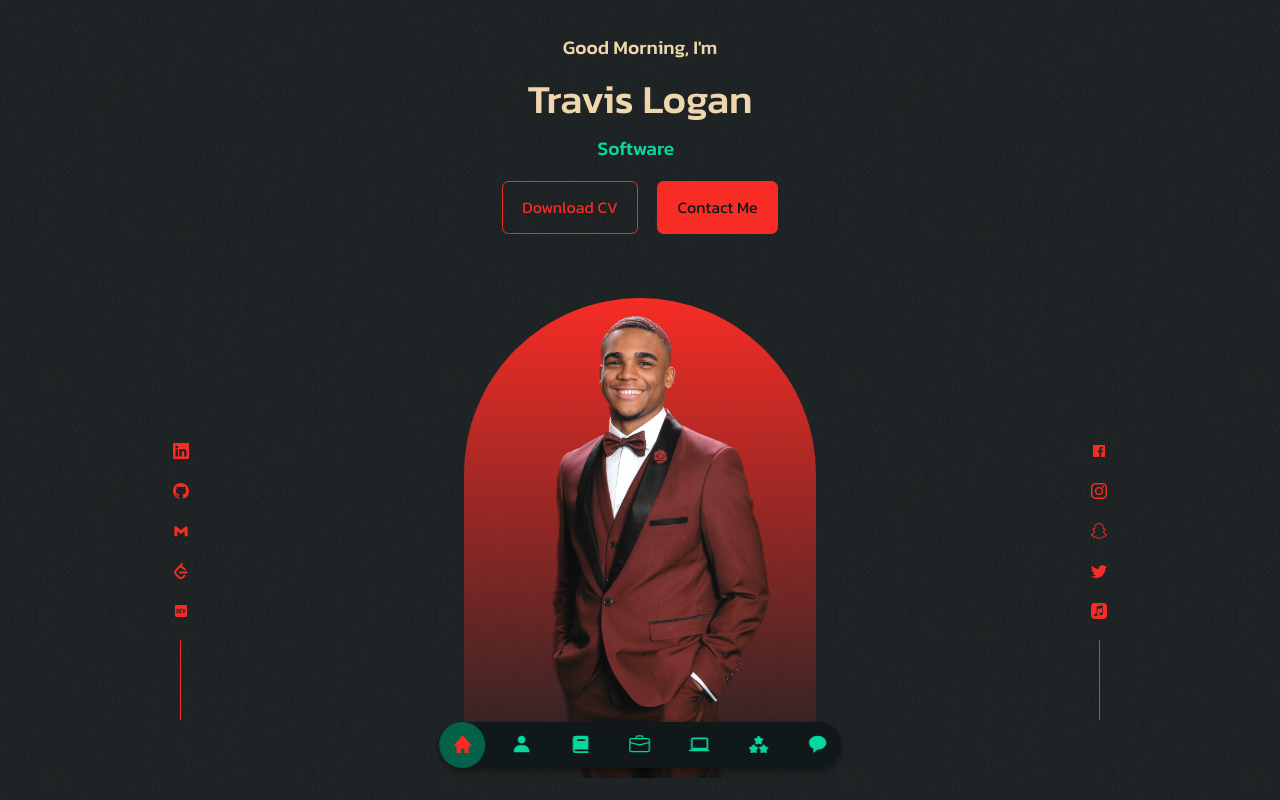
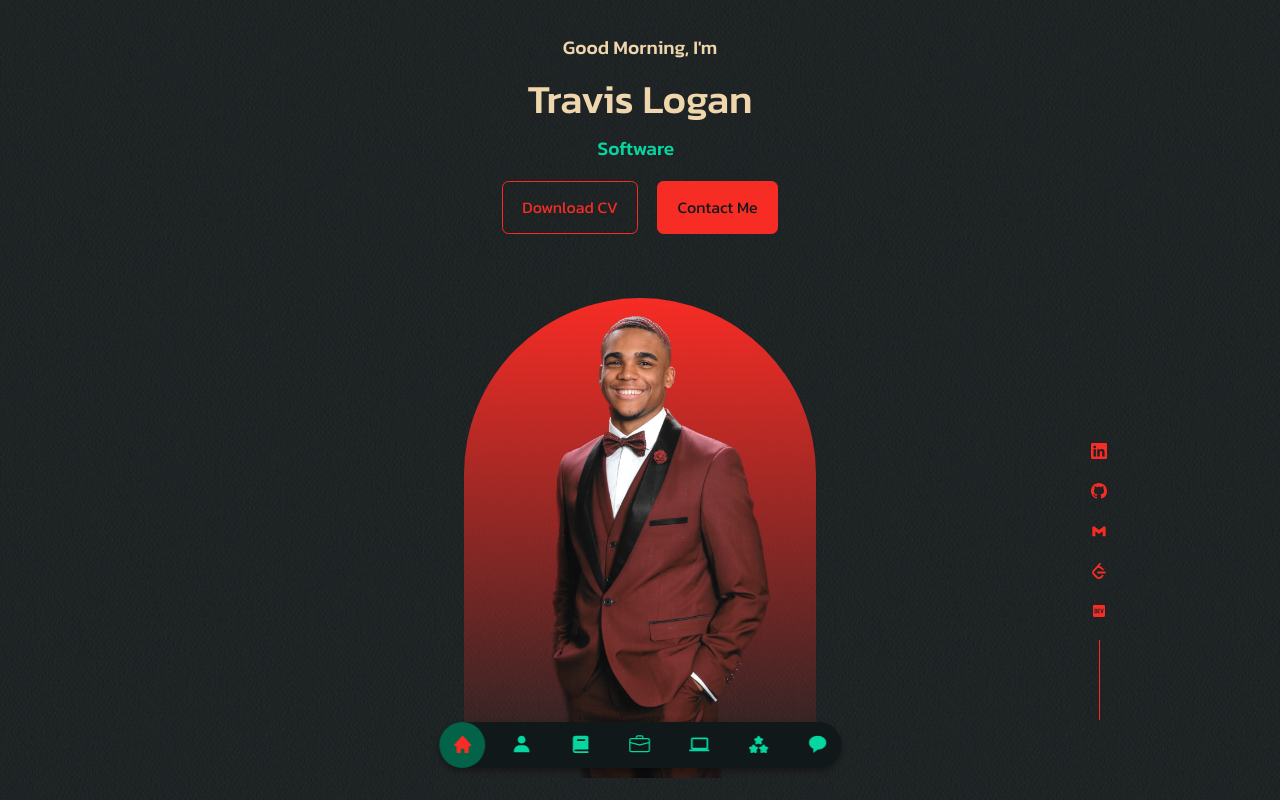
Before and after one commit to TravisLoganT/portfolio-v2, a React (Create React App) app: page / in a window 1280 px wide. Shown: the top 800 px of the page. Built offline with nearby package versions, Linux system fonts and the light colour scheme.

Commit message:
removed personal social media section

```diff
--- a/src/components/header/Header.css
+++ b/src/components/header/Header.css
@@ -1,7 +1,6 @@
 header {
   height: 100vh;
   padding-top: 2rem;
-  overflow: clip;
 }
 
 .header__container {
@@ -29,28 +28,11 @@ header {
   align-items: center;
   gap: 0.8rem;
   position: absolute;
-  left: 0;
+  right: 0;
   bottom: 5rem;
 }
 
 .header__socials-pro::after {
-  content: "";
-  width: 1px;
-  height: 5rem;
-  background-color: var(--color-primary);
-}
-
-.header__socials-soc {
-  display: flex;
-  flex-direction: column;
-  align-items: center;
-  gap: 0.8rem;
-  position: absolute;
-  right: 0;
-  bottom: 5rem;
-}
-
-.header__socials-soc::after {
   content: "";
   width: 1px;
   height: 5rem;
@@ -100,7 +82,6 @@ header {
     margin-top: 4rem;
     border-radius: 12rem 12rem 0 0;
     overflow: visible;
-    /* padding: 0rem 0rem 0rem 0rem; */
   }
 
   .scroll__down {
--- a/src/components/header/Header.jsx
+++ b/src/components/header/Header.jsx
@@ -3,7 +3,6 @@ import "./Header.css";
 import CTA from "./CTA";
 import ME from "../../assets/Travis4.png";
 import HeaderSocialsPro from "./HeaderSocialsPro";
-import HeaderSocialsSoc from "./HeaderSocialsSoc";
 import { TypeAnimation } from "react-type-animation";
 
 const Header = () => {
@@ -47,7 +46,7 @@ const Header = () => {
         </h5>
         <CTA />
         <HeaderSocialsPro />
-        <HeaderSocialsSoc />
+
 
         <div className="me">
           <img src={ME} alt="Travis Logan" />
```
